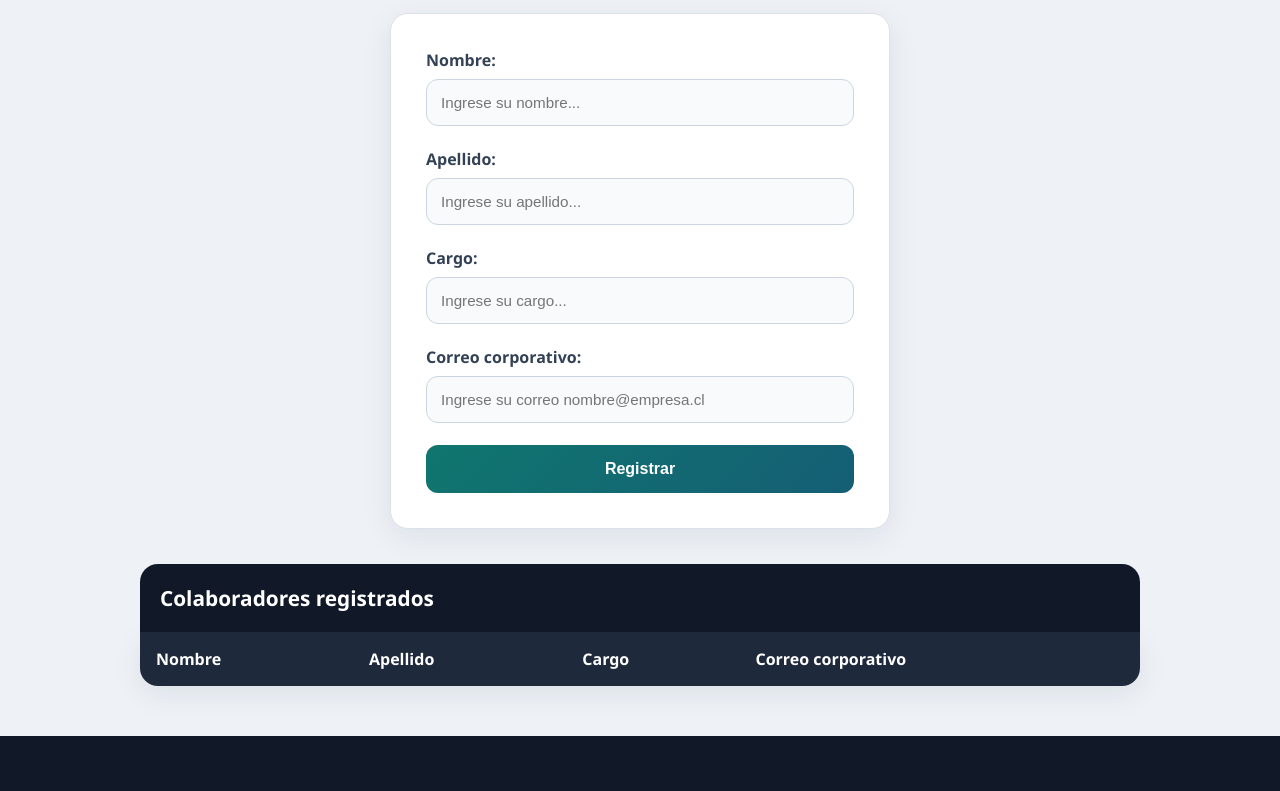
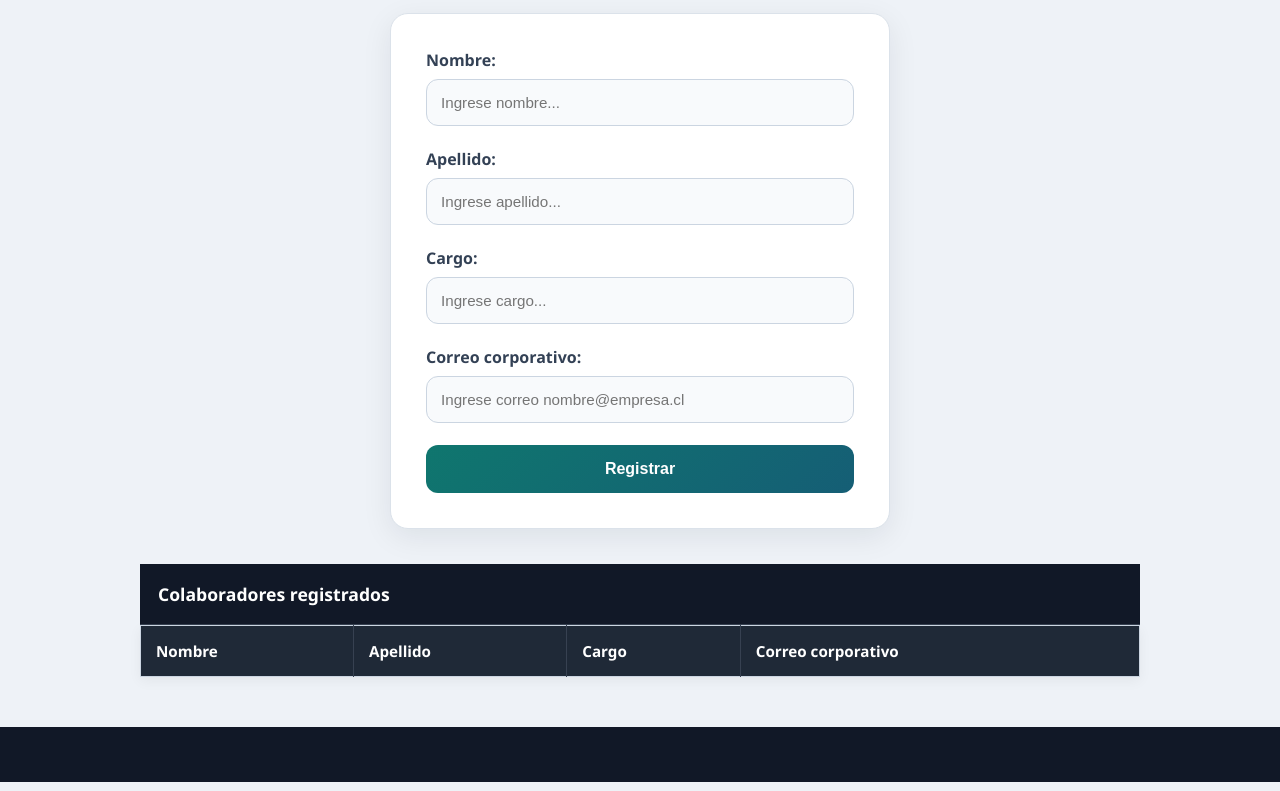
Before and after one commit to Lolasont/Certamen-Programacion-2, a plain HTML site: page index.html in a window 1280 px wide. Shown: the part 199-990 px from the top of the page. Drawn offline with Linux system fonts and the light colour scheme.

Commit message:
style: actualizar CSS y ajustar estructura HTML

```diff
--- a/index.html
+++ b/index.html
@@ -15,14 +15,13 @@
         <h1>Registro de colaboradores</h1>
         <form action="">
             <label for="nombre">Nombre:</label>
-            <input type="text" id="nombre" name="nombre" placeholder="Ingrese su nombre..." required><br>
-
+            <input type="text" id="nombre" name="nombre" placeholder="Ingrese nombre..." required><br>
             <label for="apellido">Apellido:</label>
-            <input type="text" id="apellido" name="apellido" placeholder="Ingrese su apellido..." required><br>
+            <input type="text" id="apellido" name="apellido" placeholder="Ingrese apellido..." required><br>
             <label for="cargo">Cargo:</label>
-            <input type="text" id="cargo" name="cargo" placeholder="Ingrese su cargo..." required><br>
+            <input type="text" id="cargo" name="cargo" placeholder="Ingrese cargo..." required><br>
             <label for="correo">Correo corporativo:</label>
-            <input type="email" id="correo" name="correo" placeholder="Ingrese su correo nombre@empresa.cl" required><br>
+            <input type="email" id="correo" name="correo" placeholder="Ingrese correo nombre@empresa.cl" required><br>
 
             <button type="submit" id="botonEnviar">Registrar</button>
         </form>
--- a/style.css
+++ b/style.css
@@ -99,50 +99,59 @@ button:hover {
     box-shadow: 0 10px 20px rgba(15, 118, 110, 0.2);
 }
 
-/* Tabla */
+/* Tabla corporativa seria */
 table {
     width: 100%;
     max-width: 1000px;
     border-collapse: collapse;
     background: white;
-    border-radius: 18px;
-    overflow: hidden;
-    box-shadow: 0 8px 30px rgba(15, 23, 42, 0.08);
+    border: 1px solid #cbd5e1;
+    box-shadow: 0 4px 12px rgba(0,0,0,0.05);
 }
 
-/* Caption */
+/* Título */
 caption {
     text-align: left;
-    padding: 20px;
-    font-size: 1.3rem;
-    font-weight: bold;
+    padding: 18px;
+    font-size: 1.1rem;
+    font-weight: 700;
     background: #111827;
     color: white;
+    border-bottom: 1px solid #374151;
 }
 
-/* Header tabla */
+/* Encabezado */
 thead {
-    background: #1e293b;
+    background: #1f2937;
     color: white;
 }
 
 th {
-    padding: 16px;
+    padding: 15px;
     text-align: left;
+    font-size: 0.95rem;
     font-weight: 600;
+    border-right: 1px solid #374151;
 }
 
 /* Celdas */
 td {
-    padding: 16px;
-    border-bottom: 1px solid #e2e8f0;
-    color: #334155;
+    padding: 14px;
+    border-top: 1px solid #e5e7eb;
+    border-right: 1px solid #e5e7eb;
+    color: #374151;
+    font-size: 0.94rem;
 }
 
-/* Hover filas */
+/* Quitar borde derecho final */
+th:last-child,
+td:last-child {
+    border-right: none;
+}
+
+/* Hover elegante */
 tbody tr:hover {
-    background: #f8fafc;
-    transition: 0.2s ease;
+    background: #f9fafb;
 }
 
 /* Footer */
```
